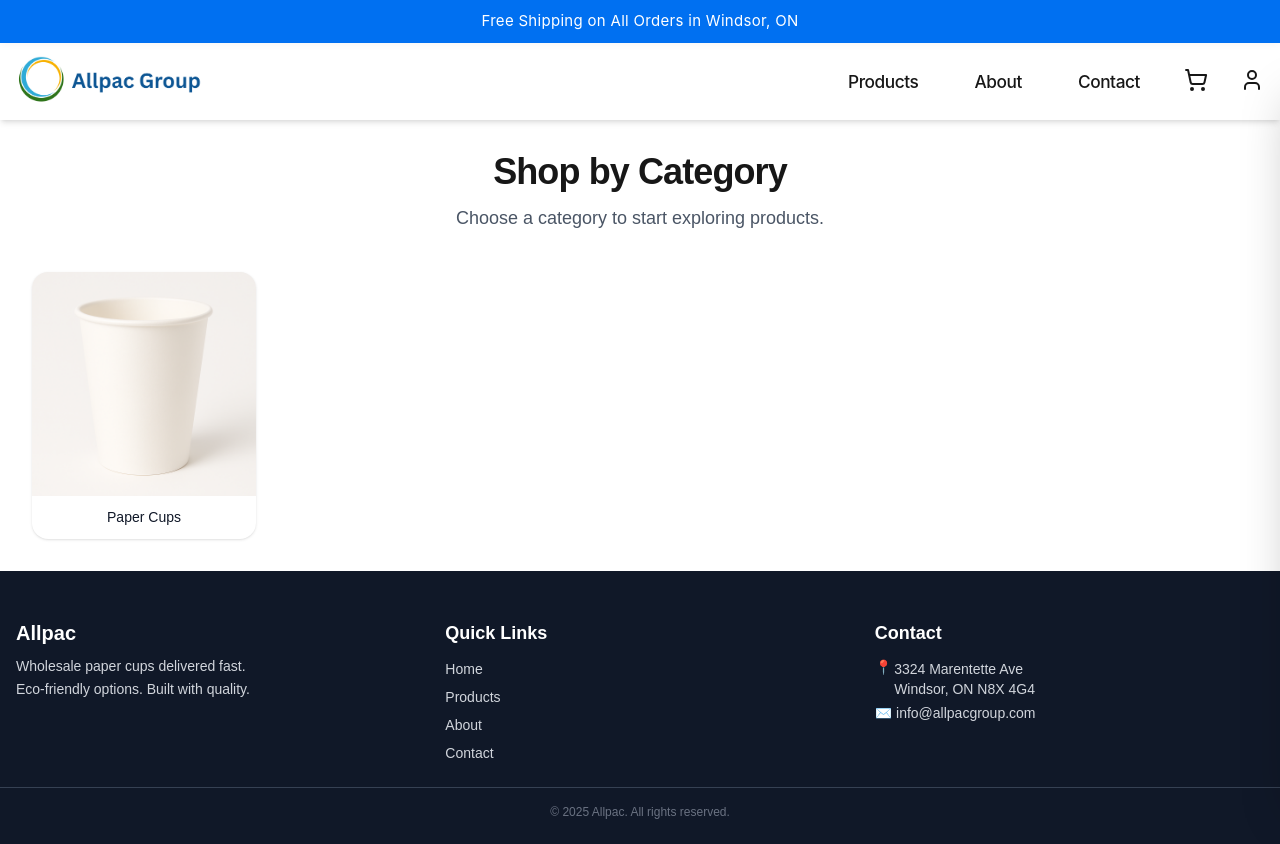
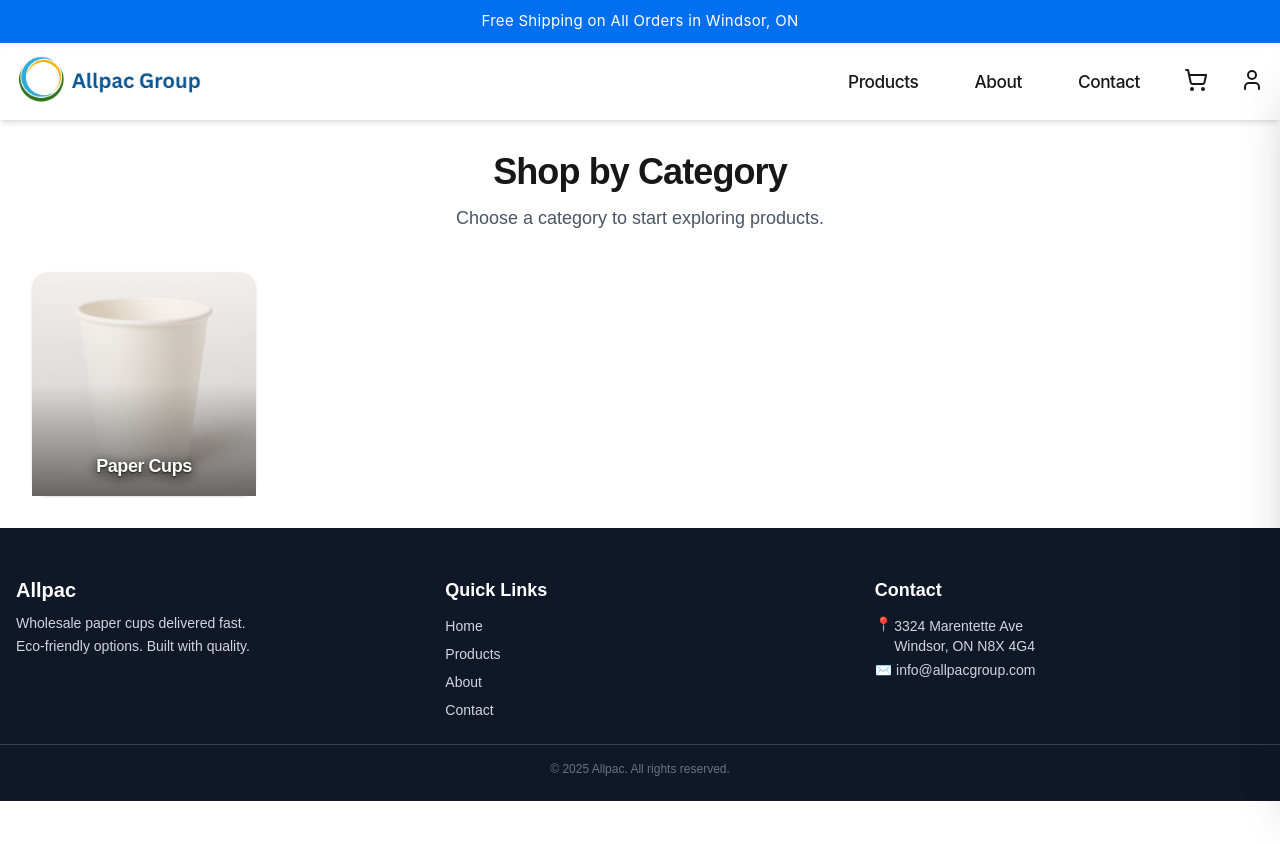
Before and after one commit to Emadedin1/allpacstore, a Next.js app: page /products in a window 1280 px wide. After the commit the page ends 801 px from the top, so only its background shows below. Built offline with nearby package versions, Linux system fonts and the light colour scheme.

Commit message:
Update page.jsx

```diff
--- a/src/app/products/page.jsx
+++ b/src/app/products/page.jsx
@@ -4,7 +4,7 @@ import Link from "next/link";
 import Image from "next/image";
 
 export default function ProductsCategoriesPage() {
-  // Single category for now
+  // Single category (extend this array as you add more)
   const categories = [
     {
       slug: "cups",
@@ -13,8 +13,7 @@ export default function ProductsCategoriesPage() {
     },
   ];
 
-  // Card min width (matches style philosophy of CupCard)
-  const cardMin = 205; // tweak if you need tighter / wider layout
+  const cardMin = 205;
 
   return (
     <main className="max-w-7xl mx-auto p-6 md:p-8 space-y-10">
@@ -26,7 +25,7 @@ export default function ProductsCategoriesPage() {
         </p>
       </header>
 
-      {/* Category Grid (same square image well & cover behavior as CupCard) */}
+      {/* Category Grid */}
       <section
         className="grid gap-5 sm:gap-6"
         style={{
@@ -46,27 +45,44 @@ export default function ProductsCategoriesPage() {
               w-full
             "
           >
-            {/* Square image well (object-cover like CupCard) */}
+            {/* Image well */}
             <div className="relative w-full aspect-square bg-gray-50 rounded-t-2xl overflow-hidden">
               <Image
                 src={cat.image}
                 alt={cat.title}
                 fill
                 priority
-                sizes="(max-width:640px) 45vw, (max-width:1024px) 25vw, 220px"
+                quality={100}
+                // You can bump the last fixed size value if the card appears larger on desktop
+                sizes="(max-width:640px) 50vw, (max-width:1024px) 33vw, 260px"
                 className="
                   object-cover
-                  transition-transform duration-300
-                  group-hover:scale-[1.03]
+                  transition-transform duration-500
+                  group-hover:scale-[1.035]
+                  will-change-transform
                 "
               />
-            </div>
-
-            {/* Text area (minimal, like a simplified CupCard bottom section) */}
-            <div className="p-3">
-              <p className="text-sm font-medium text-gray-900 text-center leading-snug">
-                {cat.title}
-              </p>
+              {/* Gradient overlay for text legibility */}
+              <div
+                className="
+                  pointer-events-none absolute inset-0
+                  bg-gradient-to-t from-black/65 via-black/10 to-transparent
+                  opacity-90
+                "
+              />
+              {/* Bottom anchored title with stronger shadow / glow */}
+              <div className="absolute inset-x-0 bottom-0 p-3 sm:p-4 flex justify-center">
+                <span
+                  className="
+                    text-white text-base sm:text-lg font-semibold tracking-tight
+                    drop-shadow-[0_2px_6px_rgba(0,0,0,0.55)]
+                    [text-shadow:0_1px_2px_rgba(0,0,0,0.7),0_4px_14px_rgba(0,0,0,0.4)]
+                    select-none
+                  "
+                >
+                  {cat.title}
+                </span>
+              </div>
             </div>
           </Link>
         ))}
```
